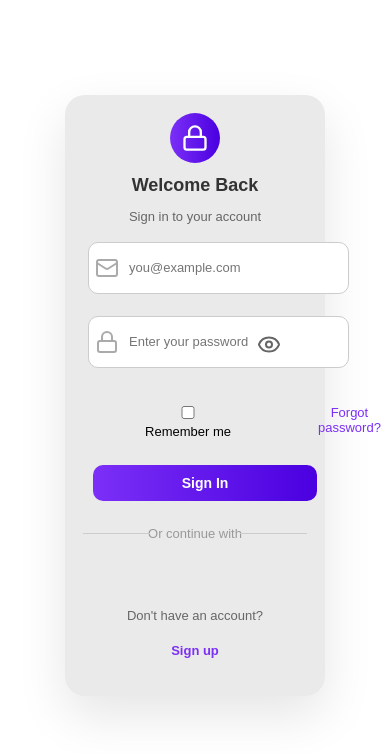
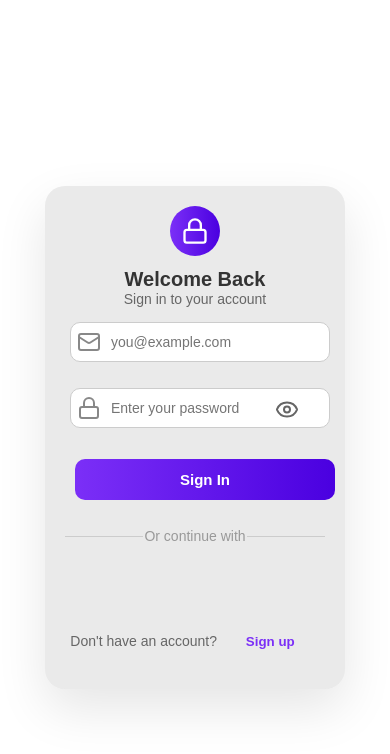
Before and after one commit to ANBUSELVAM-S/Shopfusion, a React (Vite) app: page /login in a window 390 px wide. Shown: the top 754 px of the page. Built offline with nearby package versions, Linux system fonts and the light colour scheme.

Commit message:
first commit

```diff
--- a/src/Login.css
+++ b/src/Login.css
@@ -1,14 +1,23 @@
+/* ========== GLOBAL ========== */
+* {
+  margin: 0;
+  padding: 0;
+  box-sizing: border-box;
+}
+
+body {
+  font-family: "Poppins", Arial, sans-serif;
+}
+
 /* ========== Base Container ========== */
 .login-container {
   display: flex;
   justify-content: center;
   align-items: center;
-  height: 70vh;
+  min-height: 80vh;
   width: 100%;
   background: linear-gradient(105deg, #ffffff, #ffffff);
-  font-family: "Poppins", Arial, sans-serif;
   padding: 20px;
-  box-sizing: border-box;
 }
 
 /* ========== Login Card ========== */
@@ -18,13 +27,13 @@
   box-shadow: 0 20px 50px rgba(0, 0, 0, 0.1);
   padding: 30px;
   width: 100%;
-  max-width: 450px;
-  box-sizing: border-box;
+  max-width: 430px;
 }
 
 /* ========== Header ========== */
 .login-header {
   text-align: center;
+  margin-bottom: 10px;
 }
 
 .icon-circle {
@@ -32,10 +41,10 @@
   height: 60px;
   background: linear-gradient(90deg, #7b2ff7, #4a00e0);
   border-radius: 50%;
+  margin: 0 auto 12px;
   display: flex;
   justify-content: center;
   align-items: center;
-  margin: 0 auto 10px;
 }
 
 .icon {
@@ -47,17 +56,16 @@
 .login-header h1 {
   font-size: 22px;
   color: #333;
-  margin-bottom: 4px;
 }
 
 .login-header p {
   color: #666;
-  font-size: 13px;
+  font-size: 14px;
 }
 
 /* ========== Form ========== */
 .login-form .form-group {
-  margin-bottom: 12px;
+  margin-bottom: 16px;
 }
 
 .input-wrapper {
@@ -65,19 +73,19 @@
 }
 
 .input-wrapper input {
-  width: 80%;
-  height: 30px;
+  width: 100%;
   padding: 10px 40px;
+  height: 40px;
   border: 1px solid #ccc;
   border-radius: 10px;
   outline: none;
-  font-size: 13px;
+  font-size: 14px;
   transition: 0.2s;
 }
 
 .input-wrapper input:focus {
   border-color: #7b2ff7;
-  box-shadow: 0 0 5px rgba(123, 47, 247, 0.5);
+  box-shadow: 0 0 6px rgba(123, 47, 247, 0.5);
 }
 
 .input-icon {
@@ -85,13 +93,13 @@
   left: 12px;
   top: 50%;
   transform: translateY(-50%);
-  color: #aaa;
+  color: #888;
 }
 
 .show-password-btn {
   position: absolute;
   right: 1px;
-  top: 40%;
+  top: 35%;
   transform: translateY(-50%);
   background: none;
   border: none;
@@ -103,7 +111,7 @@
 .error-msg {
   color: red;
   font-size: 12px;
-  margin-top: 5px;
+  margin-top: 6px;
 }
 
 /* ========== Options ========== */
@@ -125,18 +133,18 @@
   font-size: 13px;
 }
 
-/* ========== Buttons ========== */
+/* ========== Login Button ========== */
 .login-btn {
   width: 100%;
-  padding: 10px;
+  padding: 12px;
   background: linear-gradient(90deg, #7b2ff7, #4a00e0);
   color: #fff;
   border: none;
   border-radius: 10px;
   font-weight: bold;
+  font-size: 15px;
   cursor: pointer;
-  transition: 0.3s ease;
-  font-size: 14px;
+  transition: 0.3s;
 }
 
 .login-btn:hover {
@@ -148,9 +156,9 @@
 .divider {
   position: relative;
   text-align: center;
-  margin: 15px 0;
+  margin: 18px 0;
   color: #999;
-  font-size: 13px;
+  font-size: 14px;
 }
 
 .divider::before,
@@ -158,7 +166,7 @@
   content: "";
   position: absolute;
   top: 50%;
-  width: 40%;
+  width: 38%;
   height: 1px;
   background: #ccc;
 }
@@ -171,11 +179,11 @@
   right: 0;
 }
 
-/* ========== Google Login Button ========== */
+/* ========== Google Button ========== */
 .google-login {
   display: flex;
   justify-content: center;
-  margin-bottom: 10px;
+  margin-bottom: 12px;
 }
 
 .google-btn {
@@ -185,13 +193,13 @@
   gap: 10px;
   width: 100%;
   padding: 10px;
+  border-radius: 10px;
   border: 2px solid #ccc;
-  border-radius: 10px;
   background: #fff;
+  font-weight: bold;
   cursor: pointer;
-  font-weight: bold;
+  font-size: 14px;
   transition: 0.2s;
-  font-size: 13px;
 }
 
 .google-btn:hover {
@@ -204,37 +212,42 @@
   text-align: center;
   margin-top: 12px;
   color: #666;
-  font-size: 13px;
+  font-size: 14px;
 }
 
 .signup-btn {
   background: none;
   border: none;
   color: #7b2ff7;
+  font-weight: bold;
   cursor: pointer;
-  font-weight: bold;
-  font-size: 13px;
 }
 
-/* ========== RESPONSIVE BREAKPOINTS ========== */
+/* =========================================================
+   ====================== RESPONSIVE ========================
+   ========================================================= */
 
-/* Tablets */
+/* Tablets 768px */
 @media (max-width: 768px) {
   .login-card {
-    max-width: 350px;
-    padding: 25px;
+    max-width: 360px;
+    padding: 24px;
   }
 }
 
-/* Large Phones */
+/* Large Phones 600px */
 @media (max-width: 600px) {
   .login-card {
-    max-width: 420px;
+    max-width: 340px;
     padding: 22px;
+  }
+
+  .login-header h1 {
+    font-size: 20px;
   }
 }
 
-/* Small Phones */
+/* Small Phones 480px */
 @media (max-width: 480px) {
   .login-card {
     max-width: 300px;
@@ -252,14 +265,34 @@
   }
 }
 
-/* Very Small Phones */
-@media (max-width: 440px) {
+/* Extra Small 380px */
+@media (max-width: 380px) {
   .login-card {
     max-width: 260px;
-    padding: 18px;
   }
 
   .login-header h1 {
     font-size: 18px;
   }
+
+  .input-wrapper input {
+    padding: 10px 35px;
+    font-size: 13px;
+  }
 }
+
+/* Ultra Small 320px */
+@media (max-width: 320px) {
+  .login-card {
+    max-width: 240px;
+    padding: 16px;
+  }
+
+  .login-btn {
+    font-size: 13px;
+  }
+
+  .google-btn {
+    font-size: 12px;
+  }
+}
--- a/src/Login.jsx
+++ b/src/Login.jsx
@@ -113,14 +113,14 @@ export default function Login({ onLogin }) {
             {error && <div className="error-msg" style={{ color: 'red' }}>{error}</div>}
 
             {/* Options */}
-            <div className="form-options">
+            {/* <div className="form-options">
               <label>
                 <input type="checkbox" /> Remember me
               </label>
               <button type="button" className="forgot-btn">
                 Forgot password?
               </button>
-            </div>
+            </div> */}
 
             {/* Submit Button */}
             <button type="submit" className="login-btn">Sign In</button>
```
